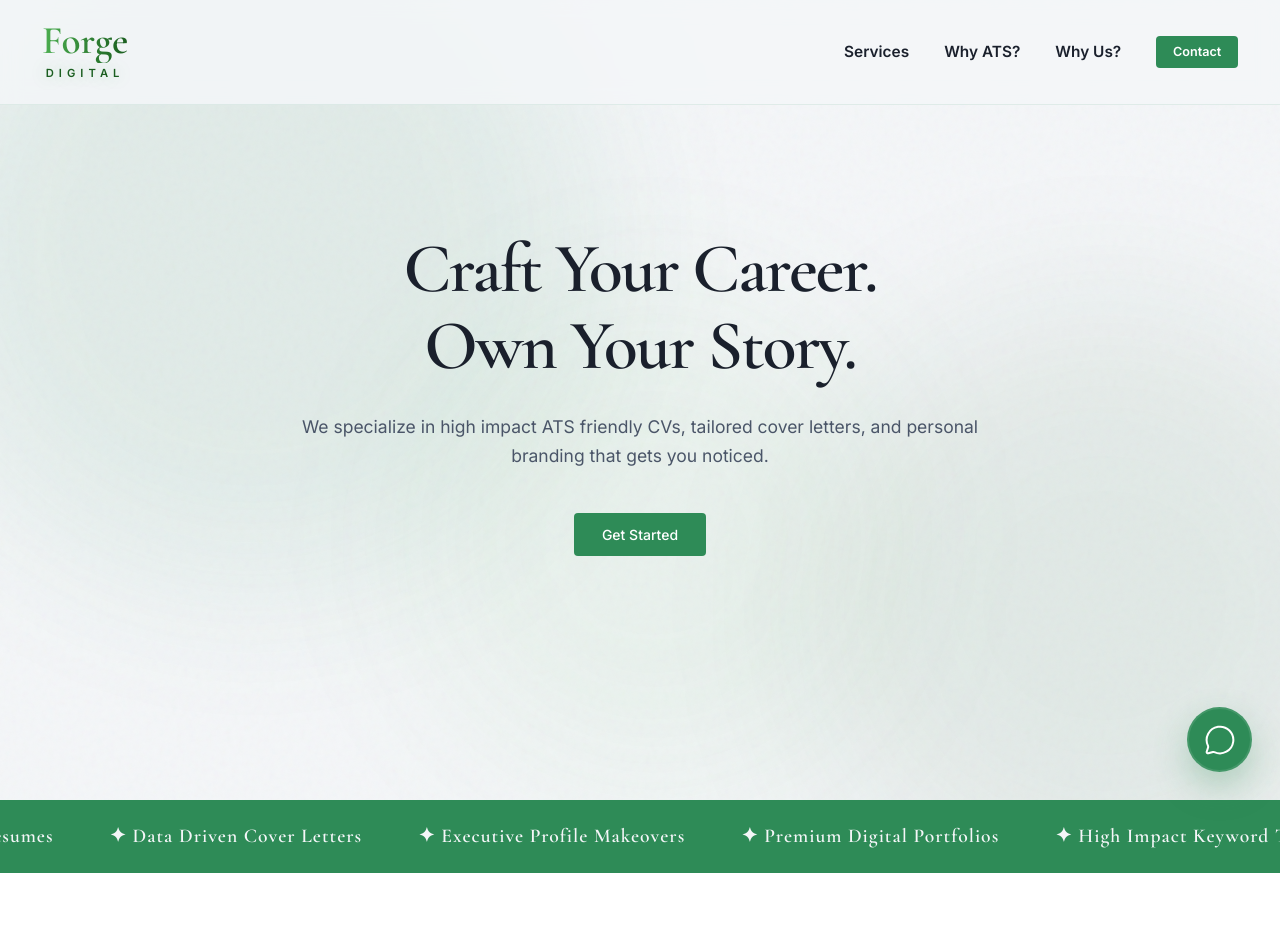
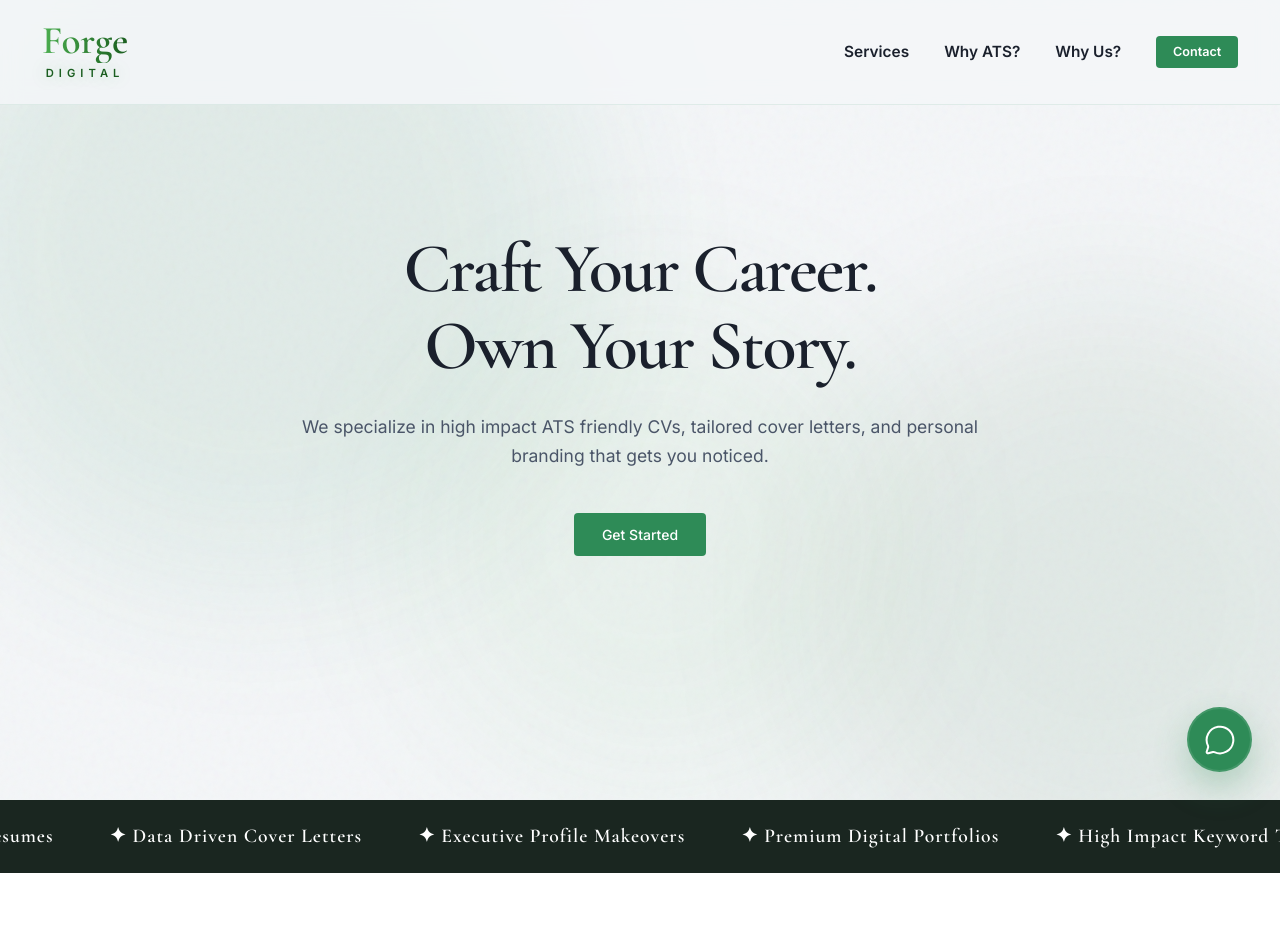
Before and after one commit to halaae/forge-digital, a React (Vite) app: page / in a window 1280 px wide. Shown: the top 952 px of the page. Built offline with nearby package versions, Linux system fonts and the light colour scheme.

Commit message:
Darken marquee background for refined minimal aesthetic

```diff
--- a/src/App.css
+++ b/src/App.css
@@ -549,8 +549,8 @@
 /* Extraordinary UI Features */
 .marquee-container {
   overflow: hidden;
-  background-color: var(--brand);
-  color: var(--bg-gray);
+  background-color: var(--bg-dark);
+  color: var(--text-inverse);
   padding: 1.5rem 0;
   display: flex;
   position: relative;
```
